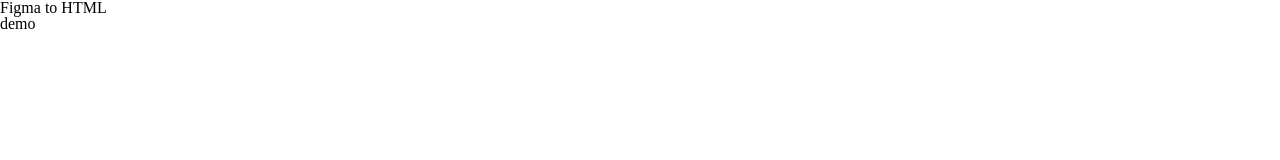
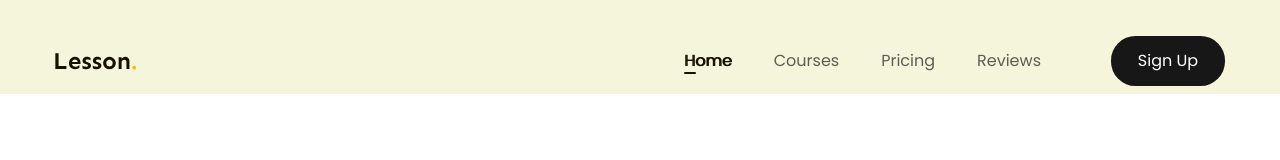
Before and after one commit to doquanghuy11/figma_to_html, a plain HTML site: page index.html in a window 1280 px wide. Shown: the top 160 px of the page. Drawn offline with Linux system fonts and the light colour scheme.

Commit message:
p3header

```diff
--- a/assets/css/style.css
+++ b/assets/css/style.css
@@ -6,4 +6,72 @@ html {
 }
 body {
   font-size: 1.6rem;
+  font-family: "Poppins", sans-serif;
 }
+a {
+  text-decoration: none;
+}
+.main-content {
+  width: 1170px;
+  max-width: calc(100% - 48px);
+  margin-left: auto;
+  margin-right: auto;
+}
+.header {
+  background: beige;
+}
+.header.fixed {
+  position: sticky;
+  top: -28px;
+}
+.header .body {
+  display: flex;
+  align-items: center;
+  padding: 36px 0 8px;
+}
+.nav {
+  margin-left: auto;
+}
+.nav ul {
+  display: flex;
+}
+.nav a {
+  color: #5f5b53;
+  font-size: 1.6rem;
+  padding: 8px 21px;
+  position: relative;
+}
+.nav li.active a,
+.nav a:hover {
+  color: #171100;
+  text-shadow: 1px 0 0 currentColor;
+}
+.nav li.active a::after {
+  display: block;
+  position: absolute;
+  left: 21px;
+  bottom: 6px;
+  content: "";
+  width: 12px;
+  height: 2px;
+  border-radius: 1px;
+  background-color: #171100;
+}
+.btn {
+  display: inline-block;
+  min-width: 118px;
+  padding: 0px 16px;
+  line-height: 50px;
+  color: #fff;
+  text-align: center;
+  font-size: 1.6rem;
+  font-weight: 600px;
+  background-color: #171717;
+  border-radius: 24.5px;
+}
+.header .btn-sign-up {
+  min-width: 114px;
+}
+.header .action {
+  margin-left: 49px;
+}
--- a/index.html
+++ b/index.html
@@ -4,11 +4,46 @@
     <meta charset="UTF-8" />
     <meta name="viewport" content="width=device-width, initial-scale=1.0" />
     <link rel="stylesheet" href="./assets/css/reset.css" />
+    <link rel="preconnect" href="https://fonts.googleapis.com" />
+    <link rel="preconnect" href="https://fonts.gstatic.com" crossorigin />
+    <link
+      href="https://fonts.googleapis.com/css2?family=Inter:wght@400;700&family=Open+Sans:wght@400;600&family=Poppins:ital,wght@0,400;0,500;0,600;0,700;1,400&family=Sen:wght@700&display=swap"
+      rel="stylesheet"
+    />
     <link rel="stylesheet" href="./assets/css/reset.css" />
+    <link rel="stylesheet" href="./assets/css/style.css" />
     <title>Figma to HTML</title>
   </head>
-  <body>
-    <h1>Figma to HTML</h1>
-    <h2>demo</h2>
+  <body style="height: 10000px">
+    <!-- header -->
+    <header class="header fixed">
+      <div class="main-content">
+        <div class="body">
+          <!-- logo -->
+          <img src="./assets/img/Lesson..svg" alt="Lesson" class="logo" />
+          <!-- nav -->
+          <nav class="nav">
+            <ul>
+              <li class="active">
+                <a href="#!">Home</a>
+              </li>
+              <li>
+                <a href="#!">Courses</a>
+              </li>
+              <li>
+                <a href="#!">Pricing</a>
+              </li>
+              <li>
+                <a href="#!">Reviews</a>
+              </li>
+            </ul>
+          </nav>
+          <!-- btn action -->
+          <div class="action">
+            <a href="#!" class="btn btn-sign-up">Sign Up</a>
+          </div>
+        </div>
+      </div>
+    </header>
   </body>
 </html>
```
Also changed, not shown: assets/img/Lesson..svg (added).
